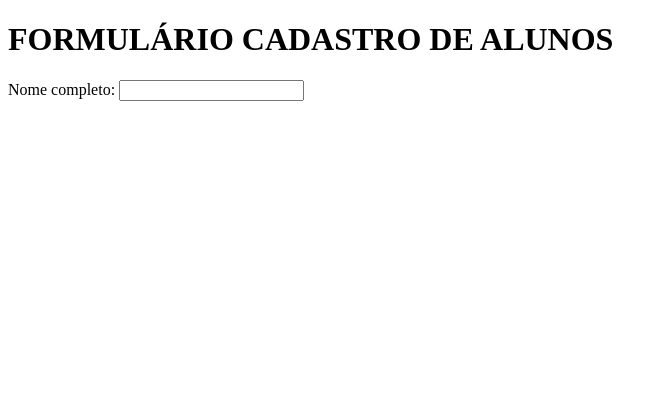
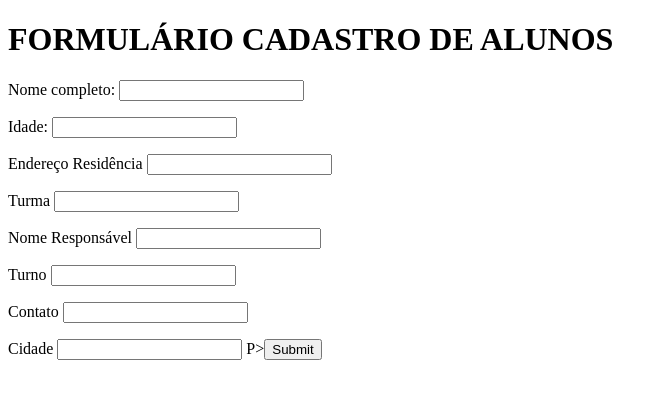
Before and after one commit to srbatata2058/Formulario, a plain HTML site: page index.html in a window 1280 px wide. Shown: the whole page, without its empty margins (0-667 px from the left). Drawn offline with Linux system fonts and the light colour scheme.

Commit message:
Update index.html

```diff
--- a/index.html
+++ b/index.html
@@ -11,8 +11,14 @@
 
     <form>
         <P>Nome completo: <input type="text" name="Nome" id="Nome" </P>
-
-
+            <P>Idade: <input type="text" name="Idade" id="Idade" </P>
+    <P>Endereço Residência <input type="text" name="Endereço Residência" id="Endereço Residência" </P>
+<P>Turma <input type="text" name="Turma" id="Turma" </P>
+<P>Nome Responsável <input type="text" name="Nome Responsável" id="Nome Responsável" </P>
+<P>Turno <input type="text" name="Turno" id="Turno" </P>
+<P>Contato <input type="text" name="Contato" id="Contato" </P>
+<P>Cidade <input type="text" name="Cidade" id="Cidade" </P>
+P><INPUT TYPE="submit" </P>
     </form>
 
 </body>
```
